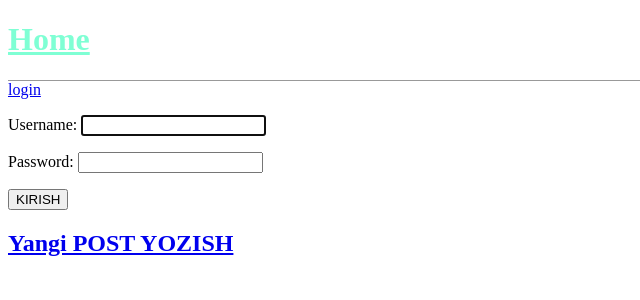
After one commit to isxoqovbegzod/lesson_1_website, a Django app: page /account/login/ in a window 1280 px wide. The commit adds this page. Shown: the top 300 px of the page, without its empty margins (0-640 px from the left). Run offline with Django 4.2, Linux system fonts and the light colour scheme.

Commit message:
update_push

```diff
--- a/config/settings.py
+++ b/config/settings.py
@@ -126,4 +126,5 @@
 DEFAULT_AUTO_FIELD = 'django.db.models.BigAutoField'
 
 
-LOGIN_REDIRECT_URL = 'home'
+LOGIN_REDIRECT_URL = 'home.html'
+LOGOUT_REDIRECT_URL = 'home.html'
--- a/config/urls.py
+++ b/config/urls.py
@@ -18,7 +18,7 @@
 
 urlpatterns = [
     path('admin/', admin.site.urls),
+    path('account/', include('django.contrib.auth.urls')),
     path('', include('projectapp.urls')),
-    path('login/', include('django.contrib.auth.urls')),
 
 ]
--- a/template/base.html
+++ b/template/base.html
@@ -11,9 +11,16 @@
     <header>
         <h1><a href="{% url 'home.html' %}">Home</a></h1>
     </header>
+
+    {% if user.is_authenticated %}
+        <p>Xush kelibsiz, {{ user.username }}</p>
+        <p><a href="{% url 'logout' %}">Logaut</a></p>
+    {% else %}
+        <a href="{% url 'login' %}">login</a>
+    {% endif %}
+
     <div class="container">
         {% block content %}
-
         {% endblock content %}
     </div>
 
--- /dev/null
+++ b/template/registration/login.html
@@ -0,0 +1,8 @@
+{% extends 'base.html' %}
+
+{% block content %}
+<form action="" method="post">{% csrf_token %}
+    {{ form.as_p }}
+<button type="submit">KIRISH </button>
+</form>
+{% endblock content %}
```
Also changed, not shown: db.sqlite3, template/registration/login.py (deleted).
